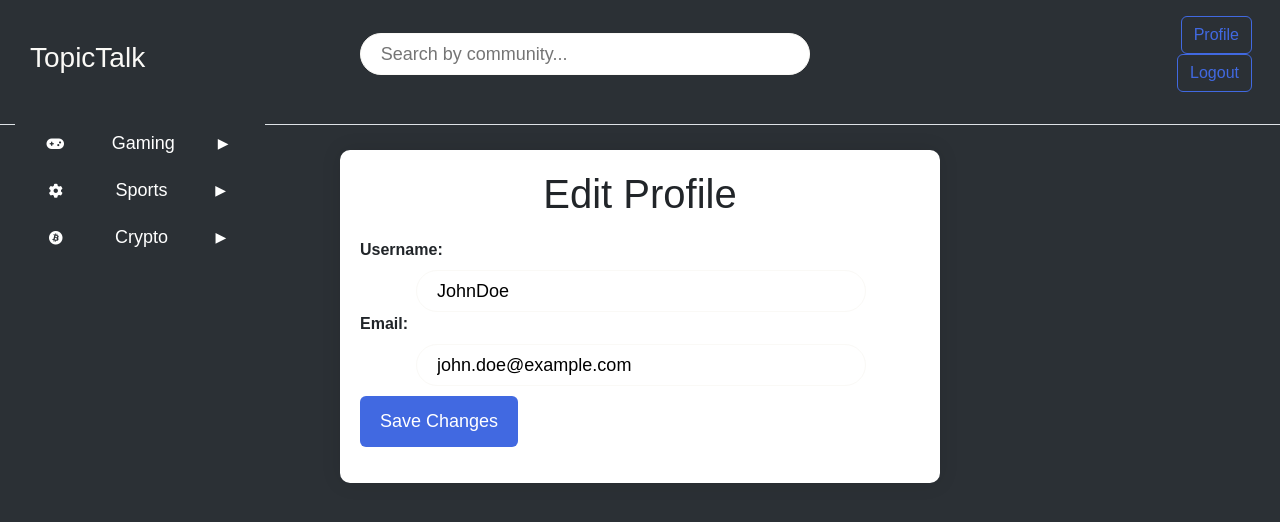
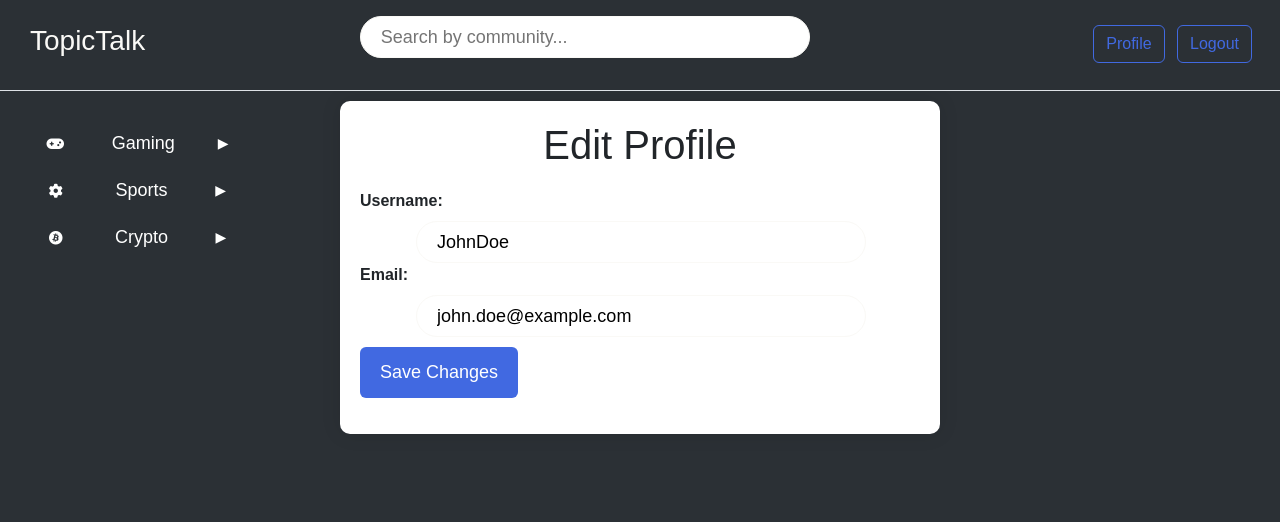
Before and after one commit to IliyaSR/TopicTalk, a Django app: page /account/profile/1/edit/ in a window 1280 px wide. Shown: the top 522 px of the page. Run offline with Django 5.2, Linux system fonts and the light colour scheme; the visitor is signed in with stand-in values (Sample User, id 1).

Commit message:
Add files via upload

```diff
--- a/topictalk/static/css/edit-profile.css
+++ b/topictalk/static/css/edit-profile.css
@@ -2,19 +2,19 @@ html,
 body {
     height: 100%;
 }
+
 main {
     padding-top: 100px;
 }
 
 
-
-.header-of-home-page{
+.header-of-home-page {
     padding-left: 30px;
     text-decoration: none;
     color: #FAF9F6;
 }
 
-.header-of-home-page:hover{
+.header-of-home-page:hover {
     color: #4169E1;
 }
 
@@ -23,12 +23,13 @@ main {
     border: 1px solid #4169E1;
 }
 
-.btn-outline-primary:hover{
+.btn-outline-primary:hover {
     background-color: #4169E1;
     border: #4169E1;
 }
-.btn-primary{
-  background-color: #4169E1 ;
+
+.btn-primary {
+    background-color: #4169E1;
     border: #4169E1;
 }
 
@@ -60,7 +61,7 @@ input[type="text"] {
     margin-right: 10%;
 }
 
-.col-md-3{
+.col-md-3 {
     padding-right: 20px;
 }
 
@@ -72,14 +73,14 @@ body {
     background-color: #2b3035;
 }
 
-.topic  {
+.topic {
     font-size: 20px;
     color: white;
 }
 
 .edit-profile-container {
     max-width: 600px;
-  margin: 50px auto;
+    margin: 1px auto;
     background-color: #fff;
     padding: 20px;
     border-radius: 10px;
@@ -129,6 +130,6 @@ input {
     background-color: #4169E1;
 }
 
-.email-input{
+.email-input {
     margin-bottom: 10px;
 }
--- a/topictalk/static/css/header.css
+++ b/topictalk/static/css/header.css
@@ -2,6 +2,8 @@ html,
 body {
   height: 100%;
 }
+
+
 header {
     position: fixed;
     text-align: center;
@@ -61,6 +63,7 @@ input[type="text"] {
   padding-right: 20px;
     margin-left: 13%;
     width: 15%;
+    max-height: 40px;
 }
 
 
@@ -128,3 +131,8 @@ body {
     font-size: 14px;
     transition: transform 0.3s;
 }
+
+
+.logout{
+    display: inline-block;
+}
--- a/topictalk/static/css/post-page.css
+++ b/topictalk/static/css/post-page.css
@@ -59,7 +59,6 @@ input[type="file"] {
 }
 
 input[type="submit"], button {
-    margin-top: 10px;
     background-color: #4169E1;
     color: #fff;
     cursor: pointer;
--- a/topictalk/templates/base.html
+++ b/topictalk/templates/base.html
@@ -14,8 +14,8 @@
             <a class="btn btn-outline-primary me-2" href="{% url 'register' %}">Sign-up</a>
         {% endif %}
         {% if request.user.is_authenticated %}
-            <a class="btn btn-outline-primary me-2" href="">Profile</a>
-            <form method="post" action="{% url 'logout' %}">
+            <a class="btn btn-outline-primary me-2" href="{% url 'profile-details' request.user.pk %}">Profile</a>
+            <form method="post" class="logout" action="{% url 'logout' %}">
                 {% csrf_token %}
                 <button type="submit" class="btn btn-outline-primary me-2">Logout</button>
             </form>
```
Also changed, not shown: topictalk/templates/base_before_login.html (added, +29 -0 lines). Lines whose indentation alone changed are shown as unchanged.
